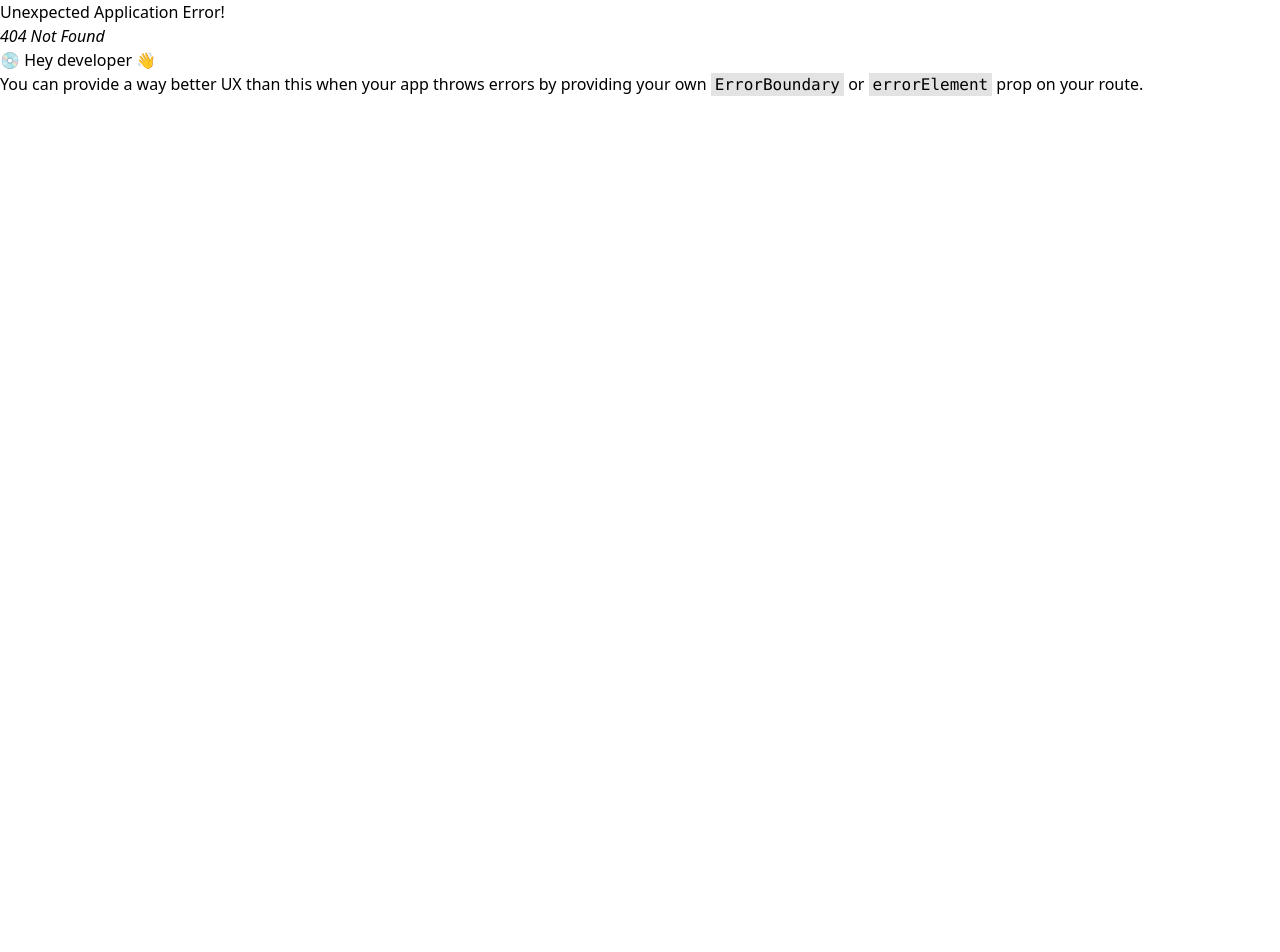
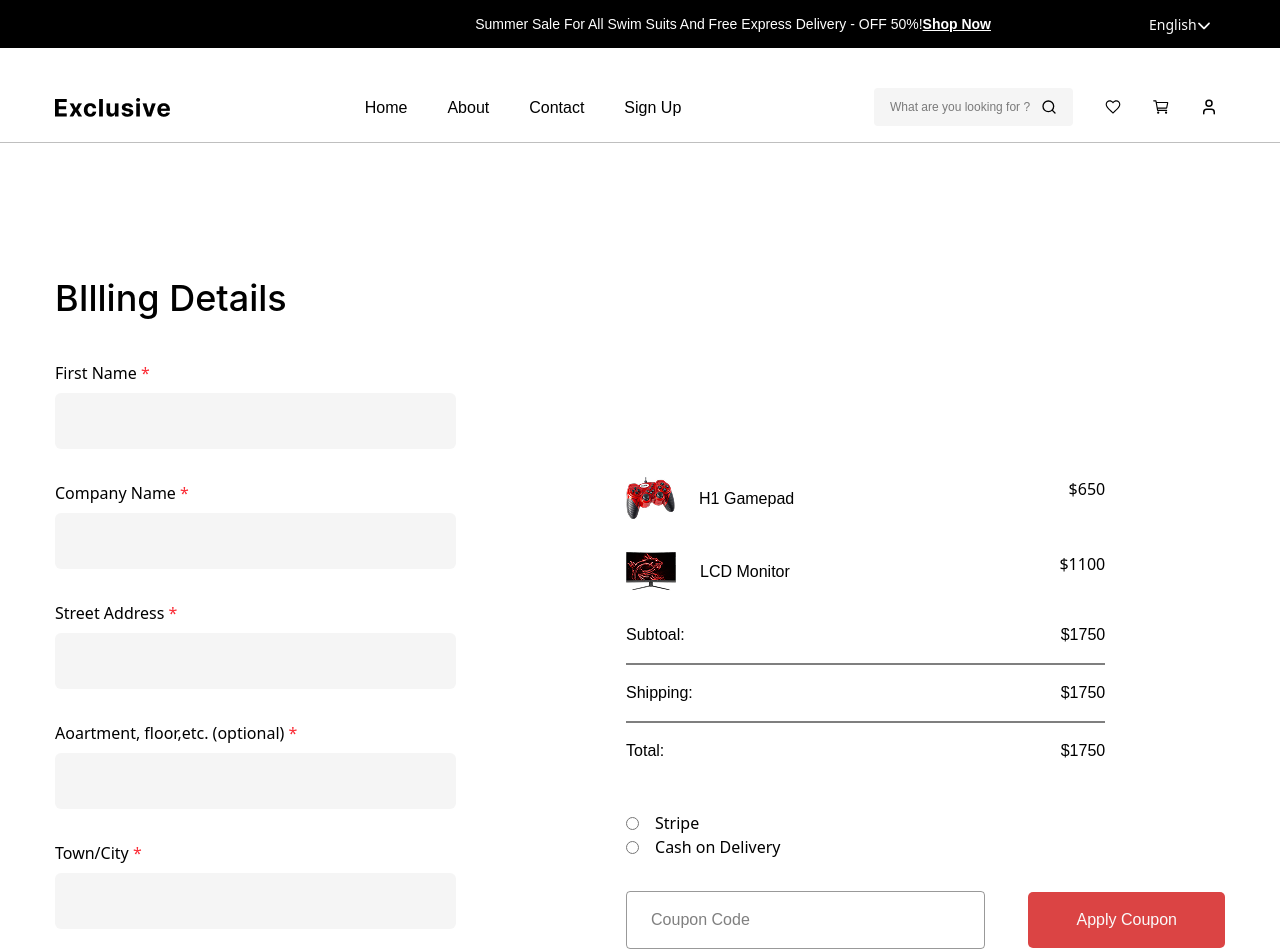
Before and after one commit to Roni006/exclusive, a React app: page /checkout in a window 1280 px wide. Before the commit this address had no page. Shown: the top 952 px of the page. Before the commit the page ends 800 px from the top, so only its background shows below. Built offline with nearby package versions, Linux system fonts and the light colour scheme; the HTML template or start-up script is replaced by a standard one.

Commit message:
created checkout page fully and added a simple functionality

```diff
--- a/src/App.jsx
+++ b/src/App.jsx
@@ -12,15 +12,15 @@ import Registration from "./components/Registration/Registration"
 function App() {
   return (
     <>
-      {/* <Banner />
+      <Banner />
       <NewArrival />
       <BrowseCategory />
       <BestSellingProduct />
-      <ExploreProduct /> */}
+      <ExploreProduct />
       {/*  ! ================= */}
       {/* <Login/> */}
       {/* <Registration/> */}
-      <BIllingDetails/>
+      {/* <BIllingDetails/> */}
     </>
   )
 }
--- a/src/components/BIllingDetails/BIllingDetails.jsx
+++ b/src/components/BIllingDetails/BIllingDetails.jsx
@@ -1,5 +1,5 @@
-import React from 'react'
-
+import console from "../../assets/cart/concole.png";
+import monitor from "../../assets/cart/monitor.png"
 const BIllingDetails = () => {
     return (
         <>
@@ -11,7 +11,6 @@ const BIllingDetails = () => {
                     <div className='content flex items-center gap-[170px]'>
                         <div className='w-[470px] mt-12 '>
                             <form >
-
                                 <label>First Name</label> <span className="text-red-500">*</span><br />
                                 <input className='w-full bg-[#F5F5F5] py-4 px-2 outline-0 mt-2 mb-8 rounded-md' type="text" required />
 
@@ -34,7 +33,65 @@ const BIllingDetails = () => {
                                 <input className='w-full bg-[#F5F5F5] py-4 px-2 outline-0 mt-2 mb-8 rounded-md' type="text" required />
                             </form>
                         </div>
-                        <div className='w-[527px] '></div>
+                        <div className='w-[60%]'>
+                            <div className="w-[80%] flex flex-col gap-8">
+
+                                <div className="flex justify-between">
+                                    <div className="flex items-center gap-6">
+                                        <img src={console} alt="" />
+                                        <h2 className='text-[16px] leading-6 text-[#000000] font-poppins font-normal '>H1 Gamepad</h2>
+                                    </div>
+                                    <div>
+                                        <h1>$650</h1>
+                                    </div>
+                                </div>
+
+                                <div className="flex justify-between">
+                                    <div className="flex items-center gap-6">
+                                        <img src={monitor} alt="" />
+                                        <h2 className='text-[16px] leading-6 text-[#000000] font-poppins font-normal '>LCD Monitor</h2>
+                                    </div>
+                                    <div>
+                                        <h1>$1100</h1>
+                                    </div>
+                                </div>
+
+                                <div className="shipping-details">
+                                    <div className="flex justify-between border-b-2 border-[rgba(0,0,0,0.5)] pb-4 ">
+                                        <h3 className="text-[16px] leading-6 text-[#000000] font-poppins font-normal">Subtoal:</h3>
+                                        <span className="text-[16px] leading-6 text-[#000000] font-poppins font-normal">$1750</span>
+                                    </div>
+
+                                    <div className="flex justify-between border-b-2 border-[rgba(0,0,0,0.5)] pb-4 pt-4">
+                                        <h3 className="text-[16px] leading-6 text-[#000000] font-poppins font-normal">Shipping:</h3>
+                                        <span className="text-[16px] leading-6 text-[#000000] font-poppins font-normal">$1750</span>
+                                    </div>
+
+                                    <div className="flex justify-between pb-4 pt-4">
+                                        <h3 className="text-[16px] leading-6 text-[#000000] font-poppins font-normal">Total:</h3>
+                                        <span className="text-[16px] leading-6 text-[#000000] font-poppins font-normal">$1750</span>
+                                    </div>
+                                </div>
+
+                                <div>
+                                    <div className="flex items-center gap-4 ">
+                                        <input className="cursor-pointer border" type="radio" id='stripe' name="dot" />
+                                        <label className="cursor-pointer" htmlFor="stripe">Stripe</label>
+                                    </div>
+                                    <div className="flex items-center gap-4 ">
+                                        <input className="cursor-pointer border" type="radio" id='cash' name="dot"/>
+                                        <label className="cursor-pointer" htmlFor="cash">Cash on Delivery</label>
+                                    </div>
+                                </div>
+                            </div>
+                            <div className="flex justify-between items-center mt-8">
+                                <input className="w-[60%] py-4 px-6 border border-[rgba(0,0,0,0.4)] rounded-sm outline-0 text-[16px] font-poppins font-normal leading-6 " type="text" placeholder="Coupon Code"/>
+                                <button className="gblbtn cursor-pointer">Apply Coupon</button>
+                            </div>
+                            <div className="mt-8">
+                                <button className="gblbtn">Place Order</button>
+                            </div>
+                        </div>
                     </div>
                 </div>
             </section>
--- a/src/components/Cart/Cart.jsx
+++ b/src/components/Cart/Cart.jsx
@@ -3,6 +3,7 @@ import console from "../../assets/cart/concole.png"
 import arrowUp from "../../assets/cart/arrowUp.svg";
 import arrowDown from "../../assets/cart/arrpwDown.svg"
 import { useState } from "react";
+import { Link } from "react-router";
 const Cart = () => {
     const [price, setPrice] = useState({
         price1: 650,
@@ -26,6 +27,9 @@ const Cart = () => {
             }))
         }
     }
+
+    const totalAmoutn = (price.price1*counts.button1) + (price.price2*counts.button2)
+
     return (
         <section className='pt-40 pb-28 '>
             <div className="container">
@@ -107,20 +111,21 @@ const Cart = () => {
 
                         <div className="flex justify-between border-b-2 border-[rgba(0,0,0,0.5)] pb-4 ">
                             <h3 className="text-[16px] leading-6 text-[#000000] font-poppins font-normal">Subtoal:</h3>
-                            <span className="text-[16px] leading-6 text-[#000000] font-poppins font-normal">$1750</span>
+                            <span className="text-[16px] leading-6 text-[#000000] font-poppins font-normal">${totalAmoutn}</span>
                         </div>
 
                         <div className="flex justify-between border-b-2 border-[rgba(0,0,0,0.5)] pb-4 pt-4">
                             <h3 className="text-[16px] leading-6 text-[#000000] font-poppins font-normal">Shipping:</h3>
-                            <span className="text-[16px] leading-6 text-[#000000] font-poppins font-normal">$1750</span>
+                            <span className="text-[16px] leading-6 text-[#000000] font-poppins font-normal">Free</span>
                         </div>
 
                         <div className="flex justify-between pb-4 pt-4">
                             <h3 className="text-[16px] leading-6 text-[#000000] font-poppins font-normal">Total:</h3>
-                            <span className="text-[16px] leading-6 text-[#000000] font-poppins font-normal">$1750</span>
+                            <span className="text-[16px] leading-6 text-[#000000] font-poppins font-normal">${totalAmoutn}</span>
                         </div>
+
                         <div className="text-center pt-4">
-                            <a href="#" className="gblbtn">Procees to checkout</a>
+                            <Link to='/checkout' className="gblbtn">Procees to checkout</Link>
                         </div>
                     </div>
                 </div>
--- a/src/components/NotFount/NotFount.jsx
+++ b/src/components/NotFount/NotFount.jsx
@@ -1,4 +1,5 @@
 import React from 'react'
+import { Link } from 'react-router'
 
 const NotFount = () => {
     return (
@@ -9,7 +10,7 @@ const NotFount = () => {
                         <h1 className='text-[110px] font-medium text-[#000000] leading-[115px] tracking-[3%] font-inter pb-10'>404 Not Found</h1>
                         <span className='text-[16px] leading-6 text-[#000000] font-poppins font-normal  '>Your visited page not found. You may go home page.</span>
                         <div className='pt-20'>
-                            <a href="#" className='gblbtn inline-block '>Back to home page</a>
+                            <Link to='/' className='gblbtn inline-block '>Back to home page</Link>
                         </div>
                     </div>
                 </div>
--- a/src/index.css
+++ b/src/index.css
@@ -39,7 +39,7 @@
 
 /* ! new arrival menu */
 .gblbtn {
-    @apply font-medium font-poppins text-[16px] text-[#FAFAFA] leading-6 py-4 px-12 bg-[#DB4444] rounded-[5px]
+    @apply font-medium font-poppins text-[16px] text-[#FAFAFA] leading-6 py-4 px-12 bg-[#DB4444] rounded-[5px] cursor-pointer
 }
 
 /* ! new arrival menu */
--- a/src/main.jsx
+++ b/src/main.jsx
@@ -6,6 +6,8 @@ import { RouterProvider } from "react-router/dom";
 import WishList from './components/WishList/WishList.jsx';
 import MainRoot from './components/MainRoot/MainRoot.jsx';
 import Cart from './components/Cart/Cart.jsx';
+import BIllingDetails from './components/BIllingDetails/BIllingDetails.jsx';
+import NotFount from './components/NotFount/NotFount.jsx';
 const router = createBrowserRouter([
   {
     path: "/",
@@ -14,6 +16,8 @@ const router = createBrowserRouter([
       { index: true, Component: App },
       { path: "wishlist", Component: WishList },
       { path: "cart", Component: Cart },
+      { path: "checkout", Component: BIllingDetails },
+      { path: "*", Component: NotFount },
 
     ],
   },
```
